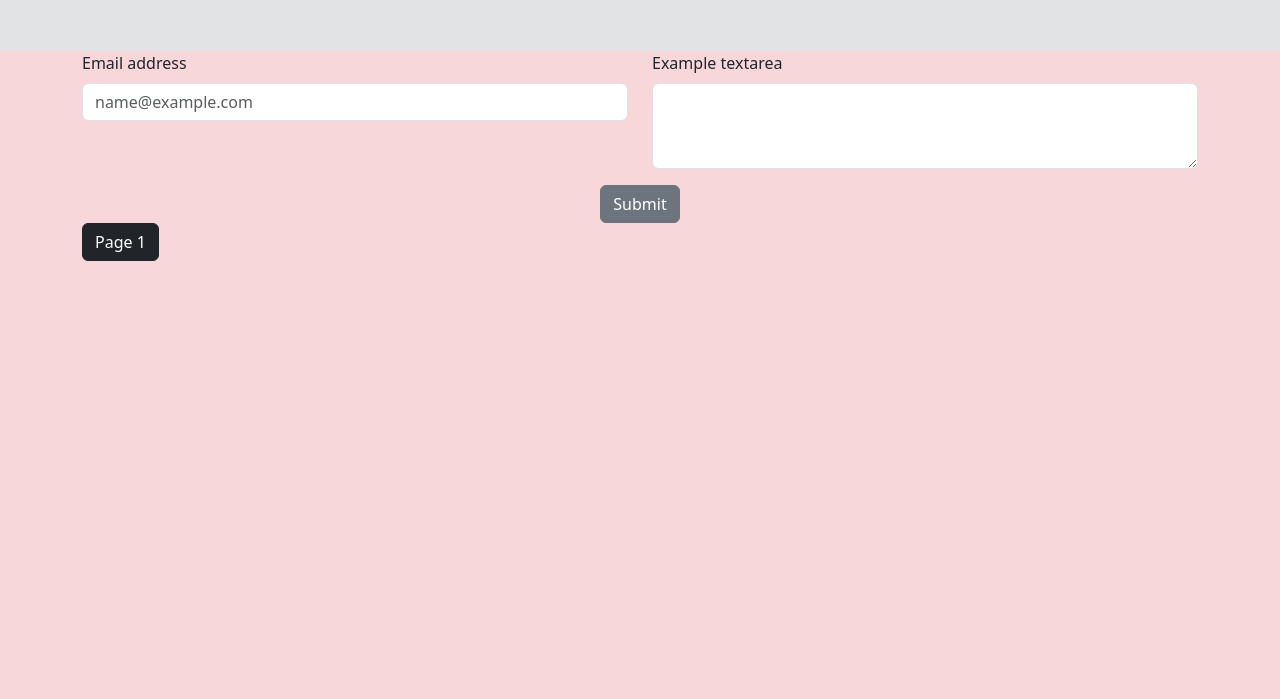
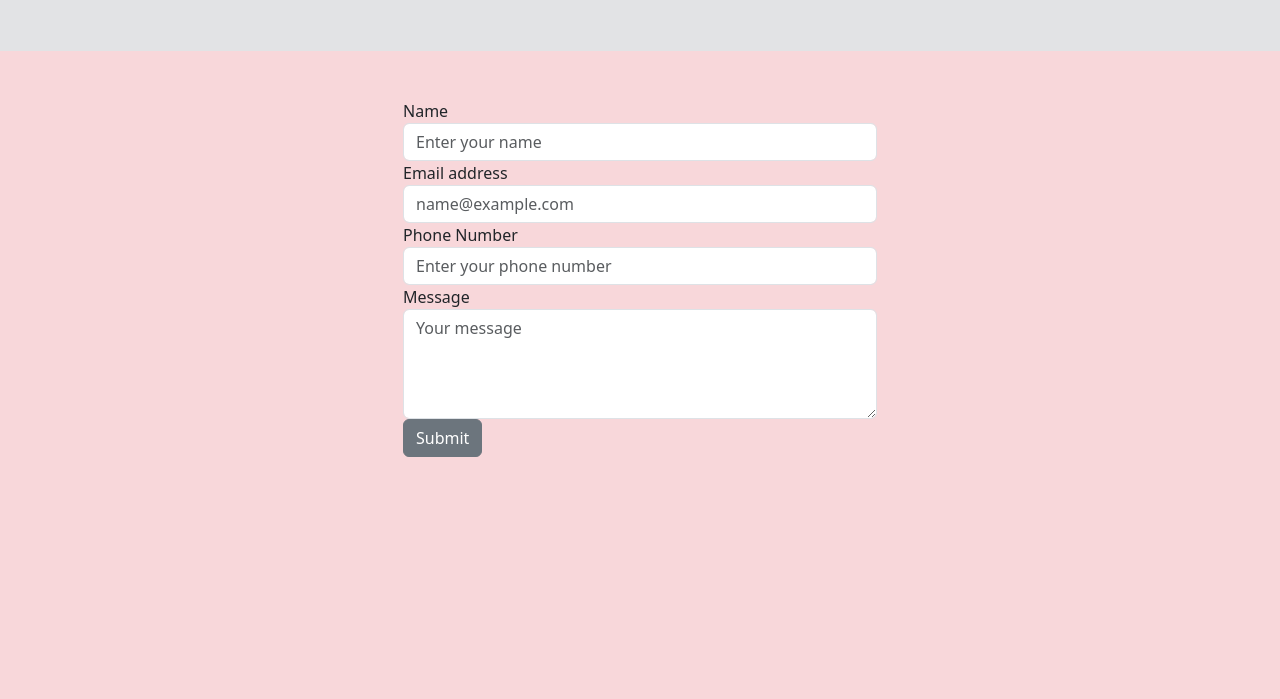
Before and after one commit to adriana1611/bootstrap-project., a website: page contact.html in a window 1280 px wide. Shown: the part 101-800 px from the top of the page. Drawn offline with nearby package versions, Linux system fonts and the light colour scheme.

Commit message:
made the buttons look bettter and form

```diff
--- a/contact.html
+++ b/contact.html
@@ -8,7 +8,6 @@
 </head>
 <body>
 
-      <!-- BUTTON TO NAVIGATE THROUGH MY PAGES-->
 
      <!--THIS IS TO CHANGE THE BACKGROUND COLOR TO PINK -->
     <body class="bg-danger-subtle">
@@ -17,33 +16,42 @@
     </div>
 
     <!--BELOW IS MY FORM -->
-    <div class="container justify-content-center ">
+    <div class="container">
         <div class="row">
-            <div class="col-md-6 mb-3">
-                <label for="exampleFormControlInput1" class="form-label">Email address</label>
-                <input type="email" class="form-control" id="exampleFormControlInput1" placeholder="name@example.com">
-            </div>
-            <div class="col-md-6 mb-3">
-                <label for="exampleFormControlTextarea1" class="form-label">Example textarea</label>
-                <textarea class="form-control" id="exampleFormControlTextarea1" rows="3"></textarea>
+            <div class="col-md-8 col-lg-6 mx-auto p-5">
+                <div class="form-container">
+                    <form>
+                        <div class="form-group">
+                            <label for="name">Name</label>
+                            <input type="text" class="form-control" id="name" placeholder="Enter your name">
+                        </div>
+                        <div class="form-group">
+                            <label for="email">Email address</label>
+                            <input type="email" class="form-control" id="email" placeholder="name@example.com">
+                        </div>
+                        <div class="form-group">
+                            <label for="phone">Phone Number</label>
+                            <input type="tel" class="form-control" id="phone" placeholder="Enter your phone number">
+                        </div>
+                        <div class="form-group">
+                            <label for="message">Message</label>
+                            <textarea class="form-control" id="message" rows="4" placeholder="Your message"></textarea>
+                        </div>
+                        <button type="submit" class="btn btn-secondary btn-block ">Submit</button>
+                    </form>
+                </div>
             </div>
         </div>
     </div>
-<!-- THIS IS MY SUBMIT BUTTON-->
+
+    <!-- BUTTON TO NAVIGATE THROUGH MY PAGES-->
     <div class="container">
-        <div class="row justify-content-center">
-            <div class="col-md-12 text-center ">
-                <input class="btn btn-secondary" type="submit" value="Submit">
+        <div class="row vh-100"> <!-- Full viewport height -->
+            <div class="col-12 d-flex justify-content-end align-items-end">
+                <a href="index.html" class="btn btn-dark mb-3">Page 1</a>
             </div>
         </div>
     </div>
-    <!-- BUTTON TO NAVIGATE THROUGH MY PAGES-->
-        <div clas="row">
-            <div class="container position-relative">
-                <a href="index.html" class="btn btn-dark"> Page 1</a>
-          </div>
-         </div>
-        </div>
 
 <script src="node_modules/jquery/dist/jquery.js"></script>
 <script src="node_modules/bootstrap/dist/js/bootstrap.bundle.js"></script>
```
Also changed, not shown: index.html (+12 -10 lines).
